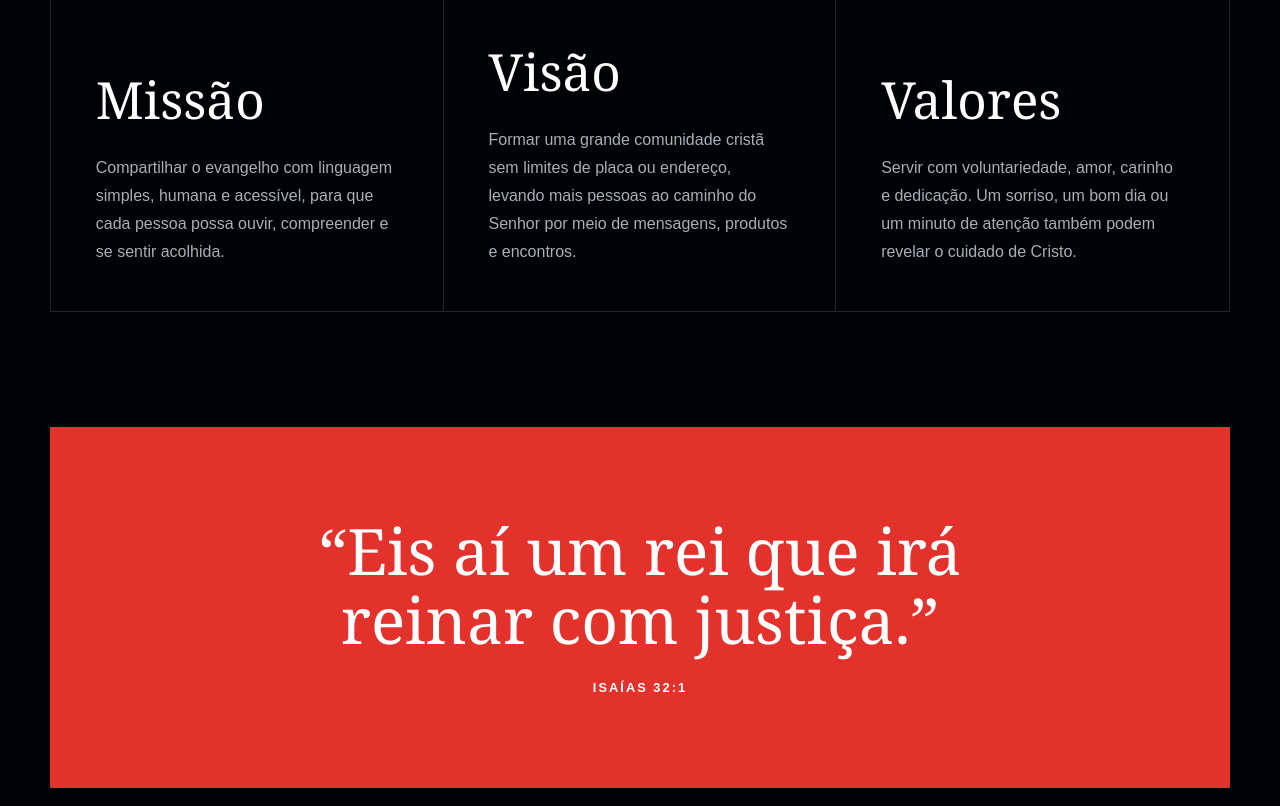
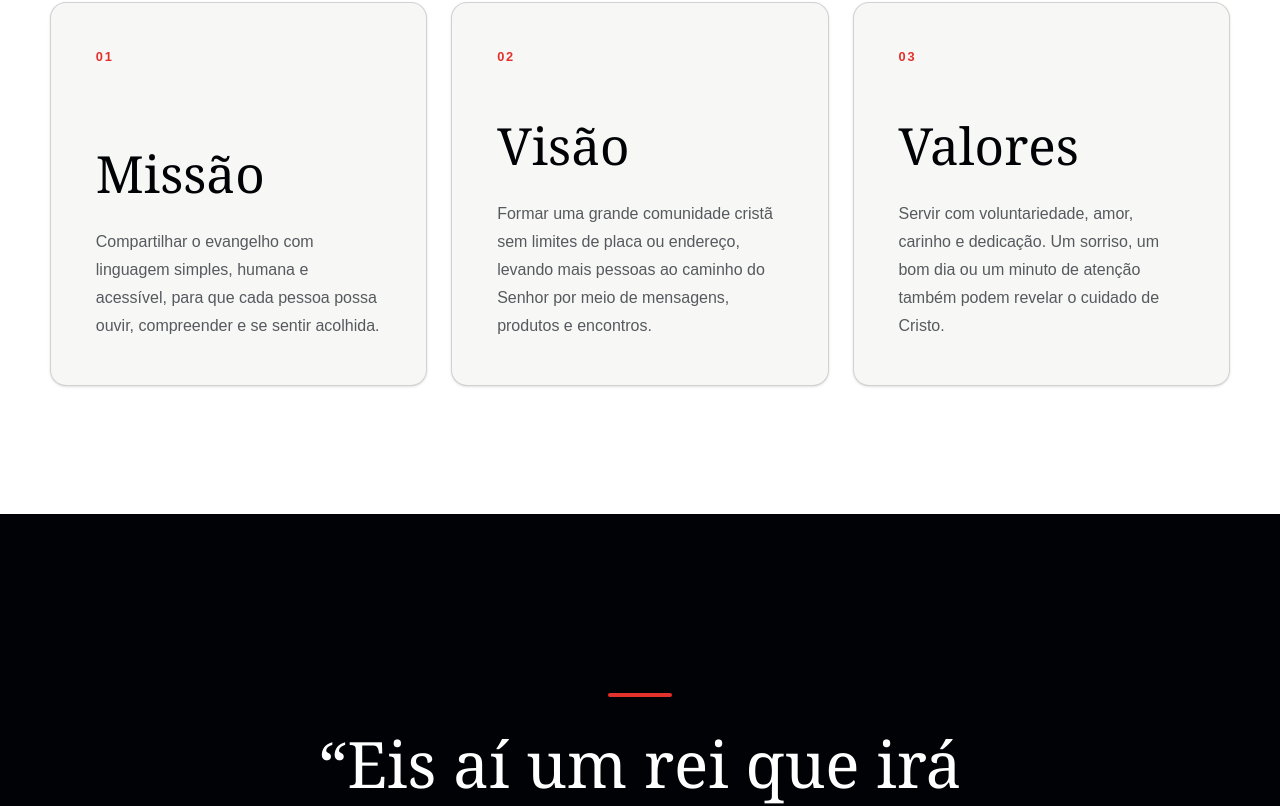
Before and after one commit to iweti/Frattellianos, a Next.js app: page /mensagem in a window 1280 px wide. Shown: the part 880-1686 px from the top of the page. Built offline with nearby package versions, Linux system fonts and the light colour scheme.

Commit message:
style: atualiza visual da página de missão

```diff
--- a/src/app/mensagem/page.tsx
+++ b/src/app/mensagem/page.tsx
@@ -34,7 +34,6 @@ export default function MessagePage() {
           className="mx-auto w-[calc(100%-2rem)] max-w-250 py-[clamp(5rem,12vw,10rem)] pb-[clamp(4rem,8vw,7rem)] text-center"
           aria-labelledby="message-title"
         >
-          <Eyebrow>Nossa mensagem</Eyebrow>
           <h1
             className="mx-auto mb-6 max-w-225 text-balance font-serif text-[clamp(3rem,7vw,6.8rem)] leading-[0.94] font-normal tracking-[-0.055em]"
             id="message-title"
@@ -49,12 +48,13 @@ export default function MessagePage() {
         </section>
 
         <section
-          className="mx-auto grid w-[calc(100%-2rem)] max-w-295 grid-cols-1 border border-white/[0.14] min-[901px]:grid-cols-3"
+          className="bg-white px-[max(1rem,calc((100vw-1180px)/2))] py-[clamp(5rem,10vw,8rem)] text-brand-black"
           aria-label="Missão, visão e valores"
         >
+          <div className="mx-auto grid max-w-295 grid-cols-1 gap-6 min-[901px]:grid-cols-3">
             {pillars.map((pillar, index) => (
               <article
-              className="flex min-h-72 flex-col border-b border-white/[0.14] p-[clamp(1.5rem,3.5vw,3rem)] min-[901px]:min-h-96 min-[901px]:border-r min-[901px]:border-b-0 min-[901px]:last:border-r-0"
+                className="flex min-h-72 flex-col rounded-2xl border border-brand-black/15 bg-[#f7f7f5] p-[clamp(1.5rem,3.5vw,3rem)] shadow-sm min-[901px]:min-h-96"
                 key={pillar.title}
               >
                 <span className="text-[0.8rem] font-extrabold tracking-[0.14em] text-brand-red">
@@ -63,18 +63,19 @@ export default function MessagePage() {
                 <h2 className="mt-auto mb-4 text-balance font-serif text-[clamp(2rem,4vw,3.2rem)] font-normal">
                   {pillar.title}
                 </h2>
-              <p className="mb-0 text-base leading-7 text-muted">
+                <p className="mb-0 text-base leading-7 text-[#56595e]">
                   {pillar.text}
                 </p>
               </article>
             ))}
+          </div>
         </section>
 
-        <blockquote className="mx-auto my-[clamp(4rem,9vw,8rem)] w-[calc(100%-2rem)] max-w-295 bg-brand-red p-[clamp(3rem,7vw,6rem)] text-center text-white max-[620px]:w-full">
+        <blockquote className="mx-auto my-[clamp(4rem,9vw,8rem)] w-[calc(100%-2rem)] max-w-230 px-4 py-[clamp(2rem,5vw,4rem)] text-center text-white before:mx-auto before:mb-8 before:block before:h-1 before:w-16 before:rounded-full before:bg-brand-red before:content-['']">
           <p className="mx-auto mb-5 max-w-212.5 font-serif text-[clamp(2rem,5vw,4.8rem)] leading-[1.08]">
             “Eis aí um rei que irá reinar com justiça.”
           </p>
-          <cite className="text-[0.8rem] font-extrabold tracking-[0.16em] not-italic uppercase">
+          <cite className="text-[0.8rem] font-extrabold tracking-[0.16em] text-brand-red not-italic uppercase">
             Isaías 32:1
           </cite>
         </blockquote>
```
Lines whose indentation alone changed are shown as unchanged.
